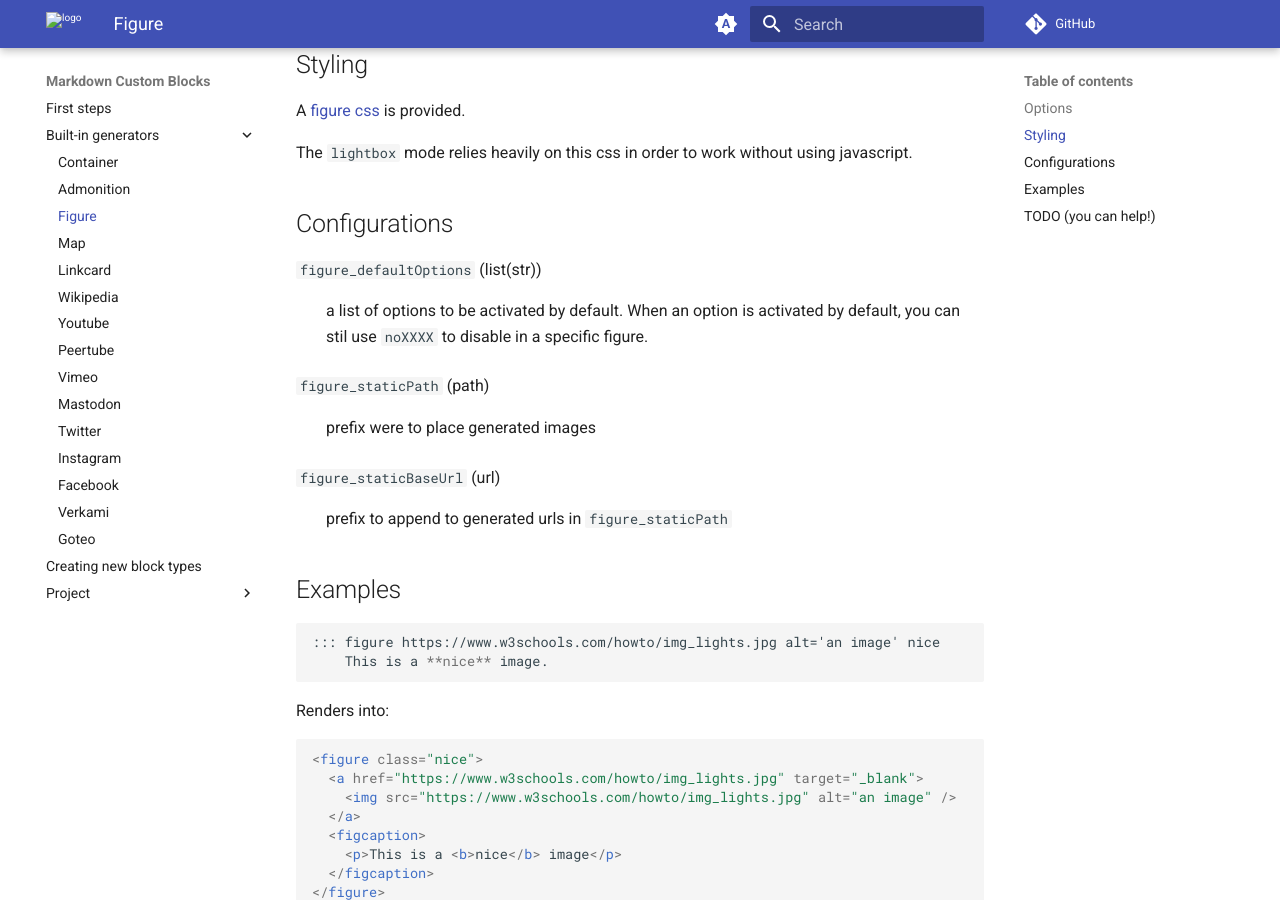
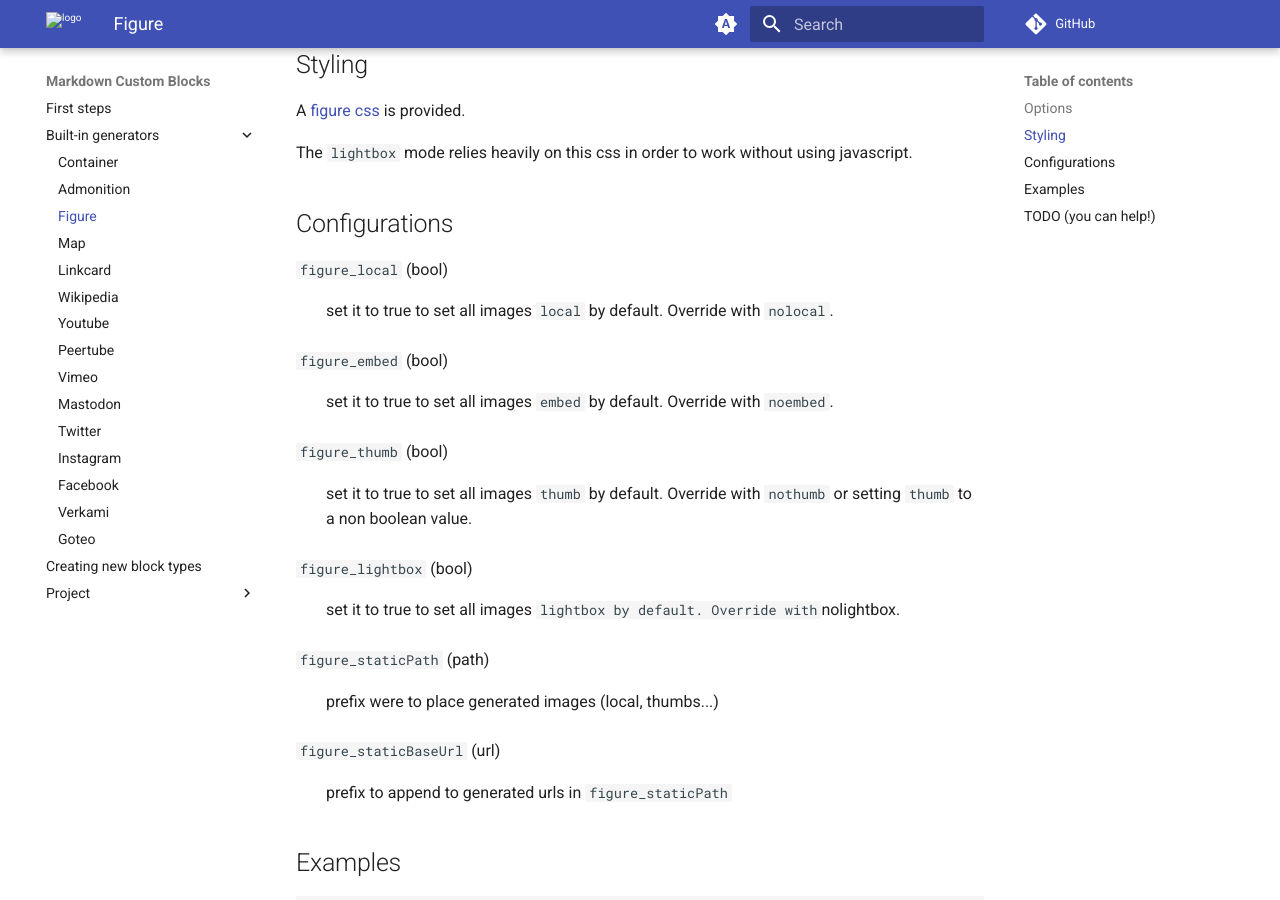
Before and after one commit to vokimon/markdown-customblocks, an MkDocs documentation site: the page built from docs/generators-figure.md, in a window 1280 px wide and 900 px high, scrolled down 1111 px. Built offline with MkDocs 1.6.1 and Material for MkDocs 9.7.7, drawn with Linux system fonts in a browser that asks for light colours; comment, search, counter and statistics services are not loaded; the version menu is left out.

Commit message:
option figure_ligthbox

```diff
--- a/docs/generators-figure.md
+++ b/docs/generators-figure.md
@@ -40,17 +40,23 @@ The `lightbox` mode relies heavily on this css in order to work without using ja
 
 ## Configurations
 
-`figure_defaultOptions` (list(str))
-: a list of options to be activated by default.
-  When an option is activated by default, you can stil use `noXXXX` to disable in a specific figure.
+`figure_local` (bool)
+: set it to true to set all images `local` by default. Override with `nolocal`.
+
+`figure_embed` (bool)
+: set it to true to set all images `embed` by default. Override with `noembed`.
+
+`figure_thumb` (bool)
+: set it to true to set all images `thumb` by default. Override with `nothumb` or setting `thumb` to a non boolean value.
+
+`figure_lightbox` (bool)
+: set it to true to set all images `lightbox by default. Override with `nolightbox.
 
 `figure_staticPath` (path)
-: prefix were to place generated images
+: prefix were to place generated images (local, thumbs...)
 
 `figure_staticBaseUrl` (url)
 : prefix to append to generated urls in `figure_staticPath`
-
-
 
 ## Examples
 
```
Also changed, not shown: 1 other file.
